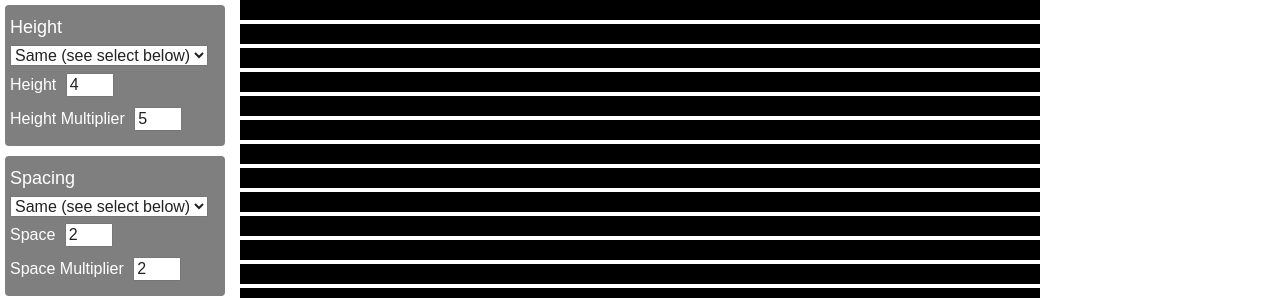
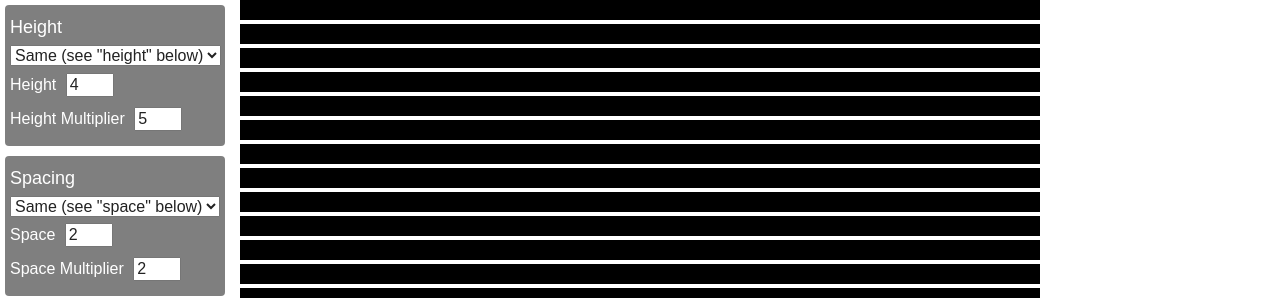
Before and after one commit to ahsquared/TattooRings, a plain HTML site: page index.html in a window 1280 px wide. Shown: the top 298 px of the page. Drawn offline with Linux system fonts and the light colour scheme.

Commit message:
copy change

```diff
--- a/index.html
+++ b/index.html
@@ -24,7 +24,7 @@
         <div class="section">
             <h2>Height</h2>
             <select id="height">
-                <option value="same">Same (see select below)</option>
+                <option value="same">Same (see "height" below)</option>
                 <option value="e">Digits of Natural e</option>
                 <option value="primes">Digits of Prime Numbers</option>
                 <option value="pi">Digits of Pi</option>
@@ -39,7 +39,7 @@
 
             <h2>Spacing</h2>
             <select id="spacing">
-                <option value="same">Same (see select below)</option>
+                <option value="same">Same (see "space" below)</option>
                 <option value="e">Digits of Natural e</option>
                 <option value="primes">Digits of Prime Numbers</option>
                 <option value="pi">Digits of Pi</option>
```
